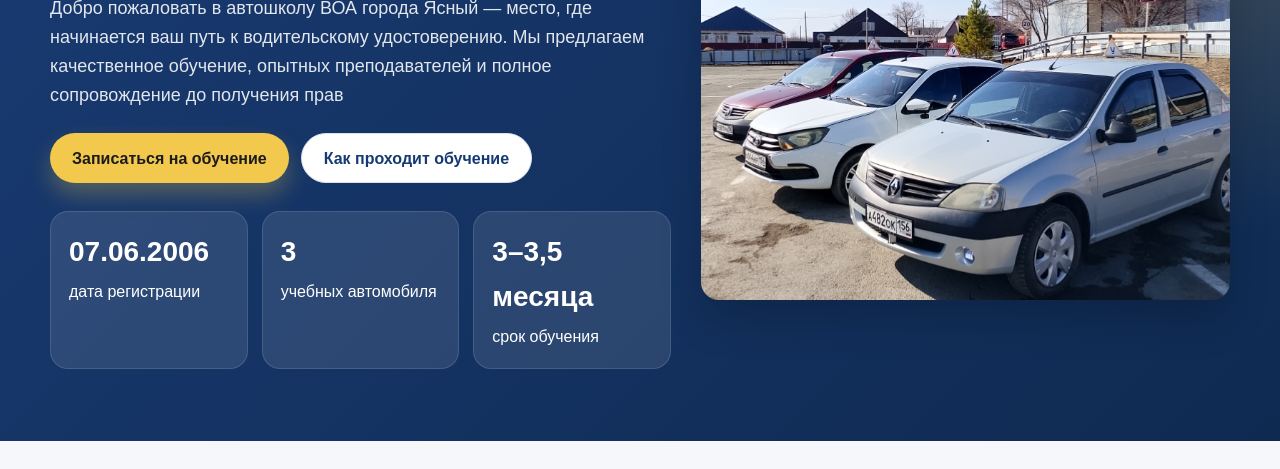
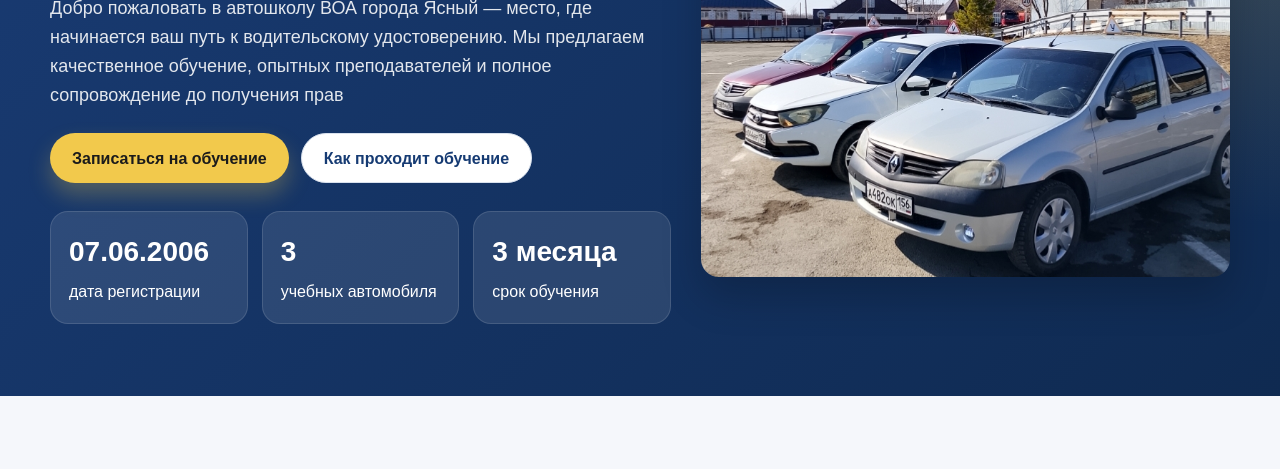
Before and after one commit to neurorutrik/voa56, a plain HTML site: page index.html in a window 1280 px wide. Shown: the part 319-788 px from the top of the page. Drawn offline with Linux system fonts and the light colour scheme.

Commit message:
Update index.html

```diff
--- a/index.html
+++ b/index.html
@@ -47,7 +47,7 @@
       <div class="stats-grid">
         <div class="stat-card"><strong>07.06.2006</strong><span>дата регистрации</span></div>
         <div class="stat-card"><strong>3</strong><span>учебных автомобиля</span></div>
-        <div class="stat-card"><strong>3–3,5 месяца</strong><span>срок обучения</span></div>
+        <div class="stat-card"><strong>3 месяца</strong><span>срок обучения</span></div>
       </div>
     </div>
     <div class="hero-media reveal">
```
